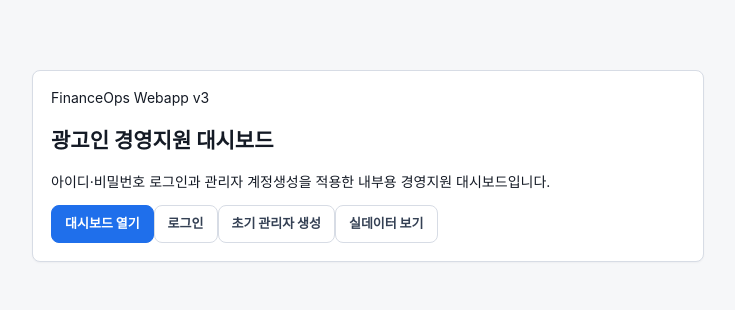
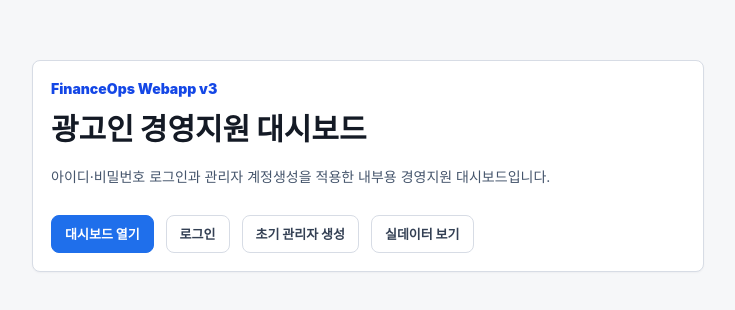
Before and after one commit to artong0906-cloud/finance-ops-dashboard, a Next.js app: page / in a window 1280 px wide. Shown: the part 234-544 px from the top of the page, without its empty margins (272-1007 px from the left). Built offline with nearby package versions, Linux system fonts and the light colour scheme.

Commit message:
Fix Tailwind styles in local dashboard

```diff
--- a/app/globals.css
+++ b/app/globals.css
@@ -1,6 +1,5 @@
-@tailwind base;
-@tailwind components;
-@tailwind utilities;
+@import "tailwindcss";
+@config "../tailwind.config.ts";
 
 :root {
   --bg: #f6f7f9;
--- a/next.config.mjs
+++ b/next.config.mjs
@@ -1,6 +1,7 @@
 /** @type {import('next').NextConfig} */
 const nextConfig = {
-  reactStrictMode: true
+  reactStrictMode: true,
+  allowedDevOrigins: ["127.0.0.1", "localhost"]
 };
 
 export default nextConfig;
```
